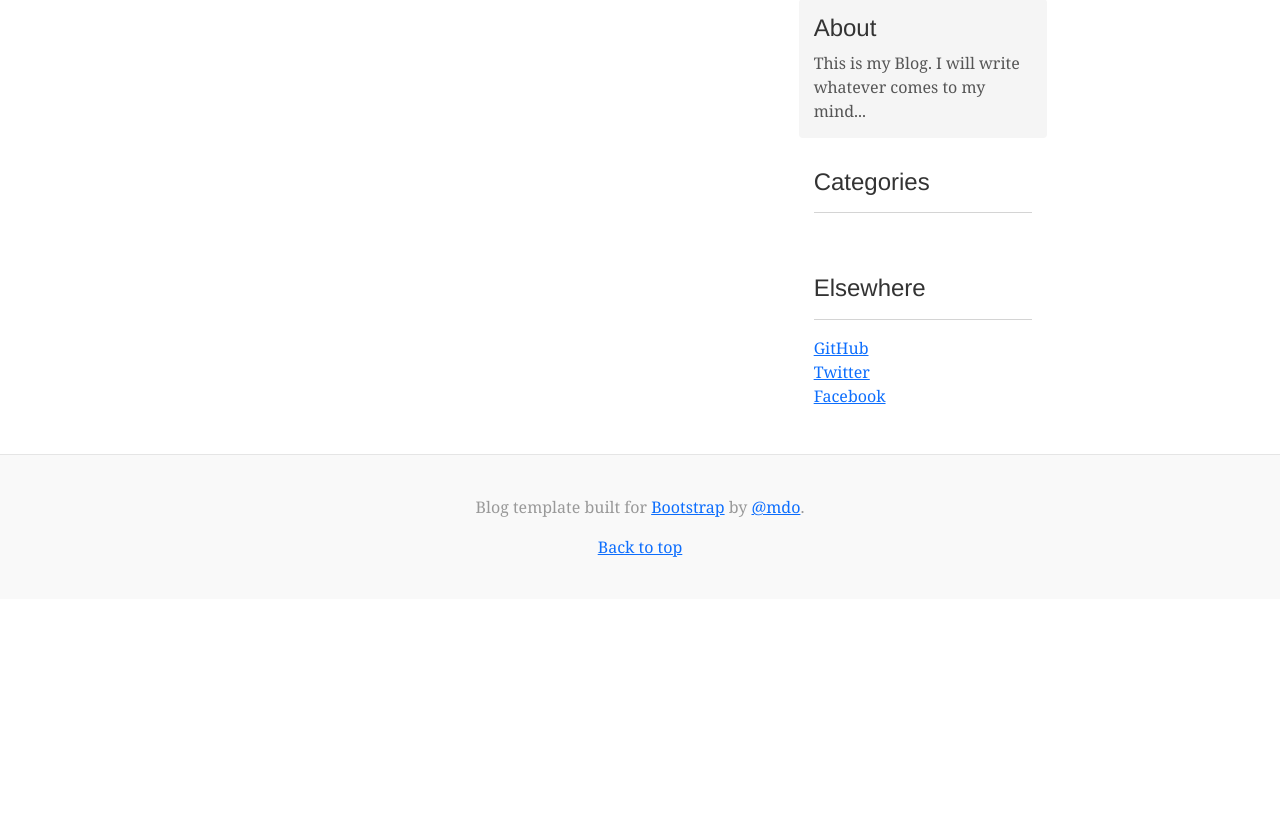
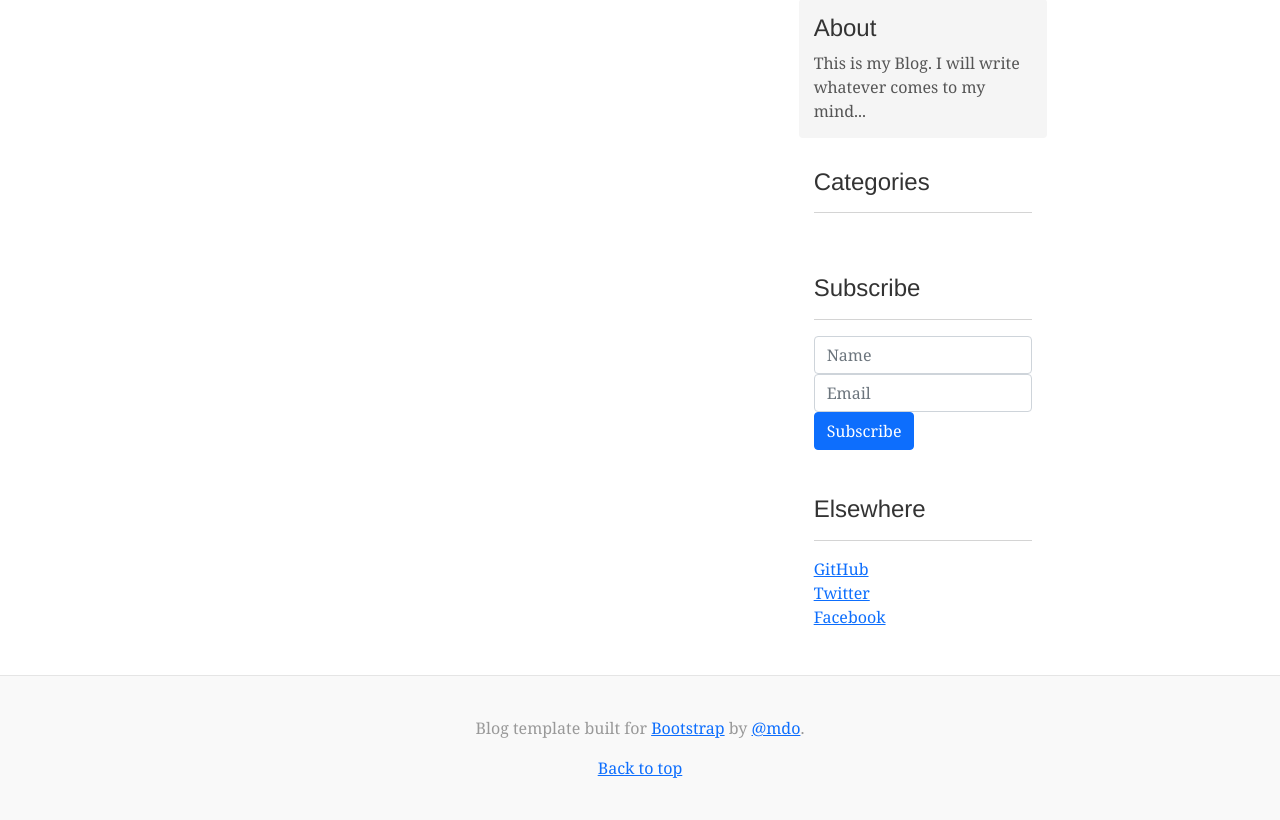
Before and after one commit to yordiBar/my_blog, a PHP site: page /index.php in a window 1280 px wide. Shown: the part 290-1110 px from the top of the page. Before the commit the page ends 847 px from the top, so only its background shows below. Run offline with PHP 8.4, Linux system fonts and the light colour scheme; data that the repository does not hold is empty.

Commit message:
post subscriber data from form to db

```diff
--- a/partials/sidebar.php
+++ b/partials/sidebar.php
@@ -31,6 +31,26 @@
                     </ul>
                 </div>
                 <div class="sidebar-module">
+                    <h4>Subscribe</h4>
+                    <hr>
+                    <?php if(isset($_POST['subscribe'])) {
+                        $name = mysqli_escape_string($db,$_POST['name']);
+                        $email = mysqli_escape_string($db,$_POST['email']);
+
+                        $query = "INSERT INTO subscribers (name, email) VALUES ('$name','$email')";
+                        $db->query($query);
+                    } ?>
+                    <form method="post">
+                        <div class="form-group">
+                            <input type="text" name="name" class="form-control" id="exampleInputEmail1" placeholder="Name">
+                        </div>
+                        <div class="form-group">
+                            <input type="email" name="email" class="form-control" id="exampleInputEmail1" placeholder="Email">
+                        </div>
+                        <button type="submit" name="subscribe" class="btn btn-primary">Subscribe</button>
+                    </form>
+                </div>
+                <div class="sidebar-module">
                     <h4>Elsewhere</h4>
                     <hr>
                     <ol class="list-unstyled">
```
